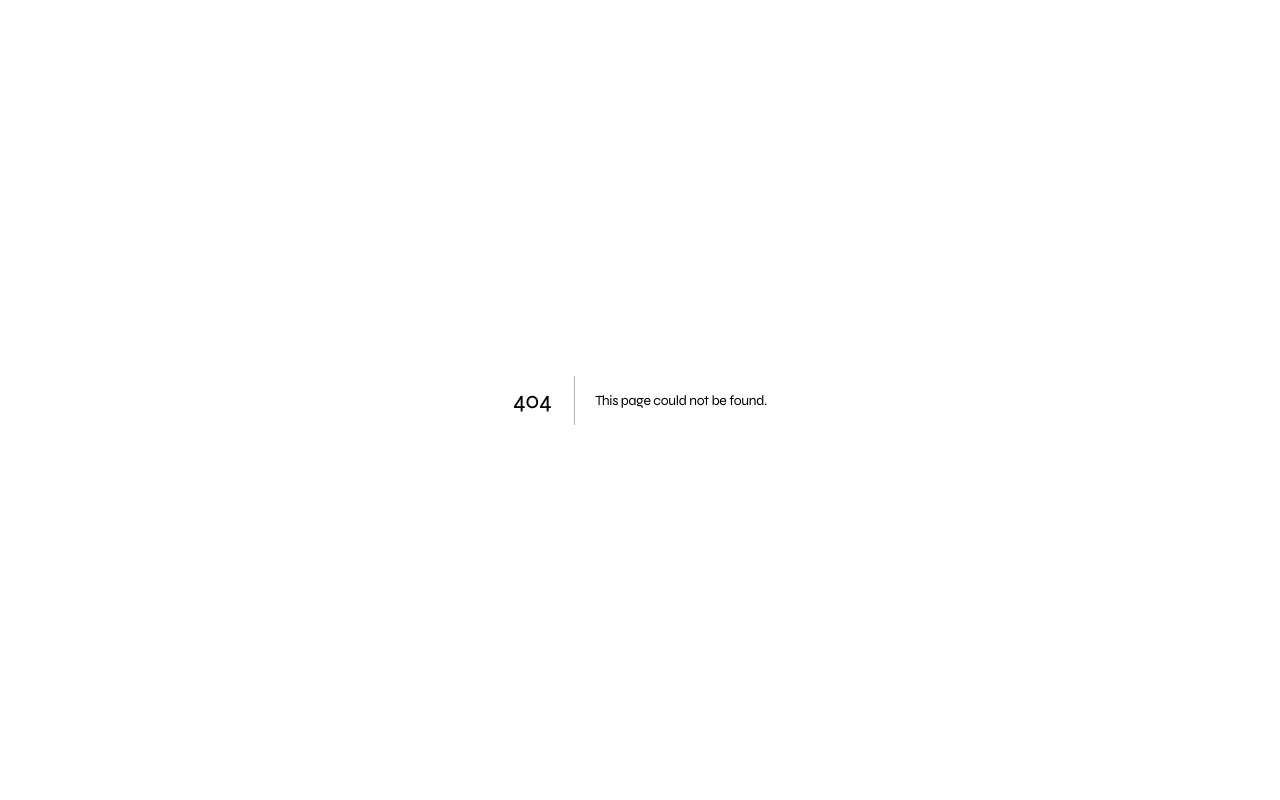
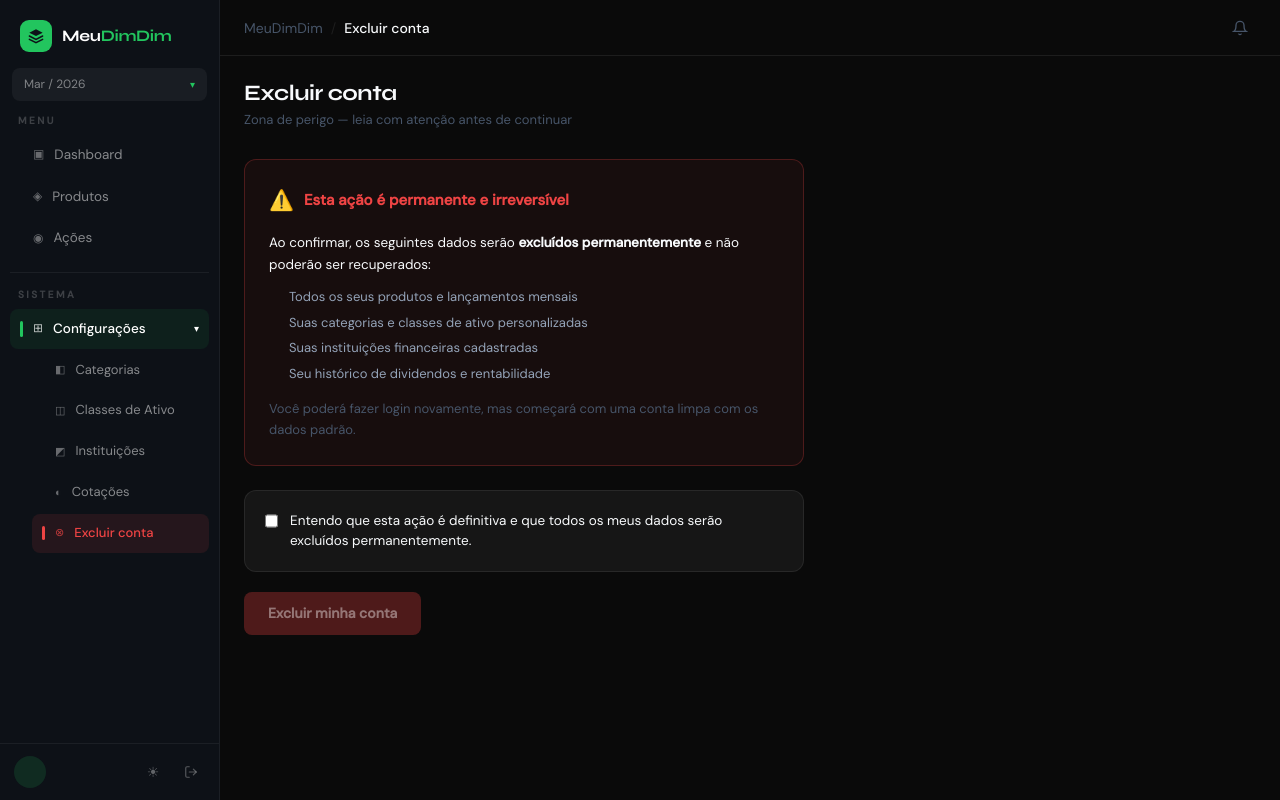
Before and after one commit to mvurban/meudimdim-web, a Next.js app in the folder web/: page /configuracoes/excluir-conta in a window 1280 px wide. Before the commit this address had no page. Built offline with nearby package versions, Linux system fonts and the light colour scheme; no server answers.

Commit message:
Excluir conta

```diff
--- a/web/src/app/configuracoes/categorias/page.tsx
+++ b/web/src/app/configuracoes/categorias/page.tsx
@@ -1,8 +1,9 @@
 'use client'
 
-import { useState } from 'react'
+import { useState, useEffect } from 'react'
+import { useSession } from 'next-auth/react'
 import { AppShell } from '@/components/layout/AppShell'
-import { mockCategories } from '@/lib/mock-data'
+import { getCategories, setCategories } from '@/lib/mock-store'
 import type { Category, CategoryName } from '@/types'
 
 const FIXED_IDS = ['cat1', 'cat2', 'cat3', 'cat4', 'cat5']
@@ -11,10 +12,25 @@ type FormState = { name: string; color: string }
 const EMPTY: FormState = { name: '', color: '#22c55e' }
 
 export default function CategoriasPage() {
-  const [items, setItems] = useState<Category[]>(mockCategories)
+  const { data: session } = useSession()
+  const [items, setItemsState] = useState<Category[]>([])
   const [editing, setEditing] = useState<string | null>(null)
   const [adding, setAdding] = useState(false)
   const [form, setForm] = useState<FormState>(EMPTY)
+
+  const email = session?.user?.email ?? null
+
+  useEffect(() => {
+    if (email) setItemsState(getCategories(email))
+  }, [email])
+
+  function setItems(updater: Category[] | ((prev: Category[]) => Category[])) {
+    setItemsState(prev => {
+      const next = typeof updater === 'function' ? updater(prev) : updater
+      if (email) setCategories(email, next)
+      return next
+    })
+  }
 
   function startAdd() {
     setEditing(null)
--- a/web/src/app/configuracoes/classes/page.tsx
+++ b/web/src/app/configuracoes/classes/page.tsx
@@ -1,19 +1,38 @@
 'use client'
 
-import { useState } from 'react'
+import { useState, useEffect } from 'react'
+import { useSession } from 'next-auth/react'
 import { AppShell } from '@/components/layout/AppShell'
-import { mockAssetClasses, mockCategories } from '@/lib/mock-data'
+import { getAssetClasses, setAssetClasses, getCategories } from '@/lib/mock-store'
 import type { AssetClass, Category } from '@/types'
 
 type FormState = { name: string; categoryId: string }
 const EMPTY: FormState = { name: '', categoryId: '' }
 
 export default function ClassesPage() {
-  const [items, setItems] = useState<AssetClass[]>(mockAssetClasses)
-  const [categories] = useState<Category[]>(mockCategories)
+  const { data: session } = useSession()
+  const [items, setItemsState] = useState<AssetClass[]>([])
+  const [categories, setCategories] = useState<Category[]>([])
   const [editing, setEditing] = useState<string | null>(null)
   const [adding, setAdding] = useState(false)
   const [form, setForm] = useState<FormState>(EMPTY)
+
+  const email = session?.user?.email ?? null
+
+  useEffect(() => {
+    if (email) {
+      setItemsState(getAssetClasses(email))
+      setCategories(getCategories(email))
+    }
+  }, [email])
+
+  function setItems(updater: AssetClass[] | ((prev: AssetClass[]) => AssetClass[])) {
+    setItemsState(prev => {
+      const next = typeof updater === 'function' ? updater(prev) : updater
+      if (email) setAssetClasses(email, next)
+      return next
+    })
+  }
 
   function getCategoryName(id: string) {
     return categories.find(c => c.id === id)?.name ?? '—'
--- /dev/null
+++ b/web/src/app/configuracoes/excluir-conta/page.tsx
@@ -0,0 +1,107 @@
+'use client'
+
+import { useState } from 'react'
+import { useSession, signOut } from 'next-auth/react'
+import { AppShell } from '@/components/layout/AppShell'
+import { deleteUserData } from '@/lib/mock-store'
+
+export default function ExcluirContaPage() {
+  const { data: session } = useSession()
+  const [confirmed, setConfirmed] = useState(false)
+  const [loading, setLoading] = useState(false)
+
+  async function handleDelete() {
+    const email = session?.user?.email
+    if (!email) return
+    setLoading(true)
+    deleteUserData(email)
+    await signOut({ callbackUrl: '/' })
+  }
+
+  return (
+    <AppShell>
+      <div style={{ maxWidth: 560 }}>
+        <h1 style={{ margin: '0 0 4px', fontSize: 22, fontWeight: 700, color: 'var(--text-primary)' }}>
+          Excluir conta
+        </h1>
+        <p style={{ margin: '0 0 28px', fontSize: 13, color: 'var(--text-muted)' }}>
+          Zona de perigo — leia com atenção antes de continuar
+        </p>
+
+        <div style={{
+          background: 'rgba(239,68,68,0.06)',
+          border: '1px solid rgba(239,68,68,0.25)',
+          borderRadius: 12,
+          padding: 24,
+          marginBottom: 24,
+        }}>
+          <div style={{ display: 'flex', alignItems: 'center', gap: 10, marginBottom: 16 }}>
+            <span style={{ fontSize: 20 }}>⚠️</span>
+            <p style={{ margin: 0, fontSize: 15, fontWeight: 600, color: '#ef4444' }}>
+              Esta ação é permanente e irreversível
+            </p>
+          </div>
+
+          <p style={{ margin: '0 0 12px', fontSize: 13.5, color: 'var(--text-primary)', lineHeight: 1.6 }}>
+            Ao confirmar, os seguintes dados serão <strong>excluídos permanentemente</strong> e não poderão ser recuperados:
+          </p>
+
+          <ul style={{ margin: '0 0 16px', paddingLeft: 20, display: 'flex', flexDirection: 'column', gap: 6 }}>
+            {[
+              'Todos os seus produtos e lançamentos mensais',
+              'Suas categorias e classes de ativo personalizadas',
+              'Suas instituições financeiras cadastradas',
+              'Seu histórico de dividendos e rentabilidade',
+            ].map(item => (
+              <li key={item} style={{ fontSize: 13, color: 'var(--text-secondary)', lineHeight: 1.5 }}>
+                {item}
+              </li>
+            ))}
+          </ul>
+
+          <p style={{ margin: 0, fontSize: 13, color: 'var(--text-muted)', lineHeight: 1.6 }}>
+            Você poderá fazer login novamente, mas começará com uma conta limpa com os dados padrão.
+          </p>
+        </div>
+
+        <div style={{
+          background: 'var(--bg-card)',
+          border: '1px solid var(--border)',
+          borderRadius: 12,
+          padding: 20,
+          marginBottom: 20,
+        }}>
+          <label style={{ display: 'flex', alignItems: 'flex-start', gap: 12, cursor: 'pointer' }}>
+            <input
+              type="checkbox"
+              checked={confirmed}
+              onChange={e => setConfirmed(e.target.checked)}
+              style={{ marginTop: 2, width: 16, height: 16, cursor: 'pointer', accentColor: '#ef4444' }}
+            />
+            <span style={{ fontSize: 13.5, color: 'var(--text-primary)', lineHeight: 1.5 }}>
+              Entendo que esta ação é definitiva e que todos os meus dados serão excluídos permanentemente.
+            </span>
+          </label>
+        </div>
+
+        <button
+          onClick={handleDelete}
+          disabled={!confirmed || loading}
+          style={{
+            padding: '10px 24px',
+            borderRadius: 8,
+            border: 'none',
+            background: confirmed && !loading ? '#ef4444' : 'rgba(239,68,68,0.3)',
+            color: confirmed && !loading ? '#fff' : 'rgba(255,255,255,0.4)',
+            fontSize: 14,
+            fontWeight: 600,
+            cursor: confirmed && !loading ? 'pointer' : 'not-allowed',
+            transition: 'all 0.15s',
+          }}
+        >
+          {loading ? 'Excluindo...' : 'Excluir minha conta'}
+        </button>
+      </div>
+    </AppShell>
+  )
+}
--- a/web/src/app/configuracoes/instituicoes/page.tsx
+++ b/web/src/app/configuracoes/instituicoes/page.tsx
@@ -1,15 +1,31 @@
 'use client'
 
-import { useState } from 'react'
+import { useState, useEffect } from 'react'
+import { useSession } from 'next-auth/react'
 import { AppShell } from '@/components/layout/AppShell'
-import { mockInstitutions } from '@/lib/mock-data'
+import { getInstitutions, setInstitutions } from '@/lib/mock-store'
 import type { Institution } from '@/types'
 
 export default function InstituicoesConfigPage() {
-  const [items, setItems] = useState<Institution[]>(mockInstitutions)
+  const { data: session } = useSession()
+  const [items, setItemsState] = useState<Institution[]>([])
   const [editing, setEditing] = useState<string | null>(null)
   const [adding, setAdding] = useState(false)
   const [name, setName] = useState('')
+
+  const email = session?.user?.email ?? null
+
+  useEffect(() => {
+    if (email) setItemsState(getInstitutions(email))
+  }, [email])
+
+  function setItems(updater: Institution[] | ((prev: Institution[]) => Institution[])) {
+    setItemsState(prev => {
+      const next = typeof updater === 'function' ? updater(prev) : updater
+      if (email) setInstitutions(email, next)
+      return next
+    })
+  }
 
   function startAdd() {
     setEditing(null)
--- a/web/src/components/layout/Sidebar.tsx
+++ b/web/src/components/layout/Sidebar.tsx
@@ -5,6 +5,7 @@ import { usePathname } from 'next/navigation'
 import { useState, useEffect } from 'react'
 import { useSession, signOut } from 'next-auth/react'
 import { ThemeToggle } from './ThemeToggle'
+import { initUserData } from '@/lib/mock-store'
 
 const NAV = [
   { href: '/dashboard', icon: '▣', label: 'Dashboard' },
@@ -13,10 +14,11 @@ const NAV = [
 ]
 
 const CONFIG_NAV = [
-  { href: '/configuracoes/categorias',   icon: '◧', label: 'Categorias'      },
-  { href: '/configuracoes/classes',      icon: '◫', label: 'Classes de Ativo' },
-  { href: '/configuracoes/instituicoes', icon: '◩', label: 'Instituições'     },
-  { href: '/configuracoes/cotacoes',     icon: '◐', label: 'Cotações'         },
+  { href: '/configuracoes/categorias',    icon: '◧', label: 'Categorias',      danger: false },
+  { href: '/configuracoes/classes',       icon: '◫', label: 'Classes de Ativo', danger: false },
+  { href: '/configuracoes/instituicoes',  icon: '◩', label: 'Instituições',     danger: false },
+  { href: '/configuracoes/cotacoes',      icon: '◐', label: 'Cotações',         danger: false },
+  { href: '/configuracoes/excluir-conta', icon: '⊗', label: 'Excluir conta',    danger: true  },
 ]
 
 export function Sidebar() {
@@ -36,6 +38,11 @@ export function Sidebar() {
       sessionStorage.setItem('sidebar-config-expanded', 'true')
     }
   }, [pathname])
+
+  useEffect(() => {
+    const email = session?.user?.email
+    if (email) initUserData(email)
+  }, [session])
 
   function toggleExpanded() {
     setExpanded(v => {
@@ -148,15 +155,28 @@ export function Sidebar() {
 
             {expanded && (
               <ul style={{ listStyle: 'none', padding: '2px 0 2px 22px', margin: 0, display: 'flex', flexDirection: 'column', gap: 2 }}>
-                {CONFIG_NAV.map(item => (
-                  <li key={item.href}>
-                    <Link href={item.href} style={{ ...navStyle(item.href), fontSize: 13 }}>
-                      <span style={{ width: 3, height: 14, borderRadius: 99, flexShrink: 0, background: active(item.href) ? '#22c55e' : 'transparent' }} />
-                      <span style={{ fontSize: 11, opacity: 0.75, color: active(item.href) ? '#22c55e' : 'inherit' }}>{item.icon}</span>
-                      {item.label}
-                    </Link>
-                  </li>
-                ))}
+                {CONFIG_NAV.map(item => {
+                  const accentColor = item.danger ? '#ef4444' : '#22c55e'
+                  const isActive = active(item.href)
+                  return (
+                    <li key={item.href}>
+                      <Link href={item.href} style={{
+                        ...navStyle(item.href),
+                        fontSize: 13,
+                        color: item.danger
+                          ? (isActive ? '#ef4444' : 'rgba(239,68,68,0.6)')
+                          : (isActive ? '#fff' : 'rgba(255,255,255,0.5)'),
+                        background: isActive
+                          ? (item.danger ? 'rgba(239,68,68,0.1)' : 'rgba(34,197,94,0.12)')
+                          : 'transparent',
+                      }}>
+                        <span style={{ width: 3, height: 14, borderRadius: 99, flexShrink: 0, background: isActive ? accentColor : 'transparent' }} />
+                        <span style={{ fontSize: 11, opacity: 0.75, color: isActive ? accentColor : 'inherit' }}>{item.icon}</span>
+                        {item.label}
+                      </Link>
+                    </li>
+                  )
+                })}
               </ul>
             )}
           </li>
--- a/web/src/components/layout/Topbar.tsx
+++ b/web/src/components/layout/Topbar.tsx
@@ -3,12 +3,15 @@
 import { usePathname } from 'next/navigation'
 
 const LABELS: Record<string, string> = {
-  dashboard:    'Dashboard',
-  produtos:     'Produtos',
-  acoes:        'Ações',
-  instituicoes: 'Visão por Instituição',
-  cotacoes:     'Cotações de Câmbio',
-  admin:        'Configurações',
+  dashboard:      'Dashboard',
+  produtos:       'Produtos',
+  acoes:          'Ações',
+  instituicoes:   'Visão por Instituição',
+  cotacoes:       'Cotações de Câmbio',
+  admin:          'Configurações',
+  categorias:     'Categorias',
+  classes:        'Classes de Ativo',
+  'excluir-conta':'Excluir conta',
 }
 
 interface TopbarProps {
--- /dev/null
+++ b/web/src/lib/mock-store.ts
@@ -0,0 +1,48 @@
+import type { Category, AssetClass, Institution } from '@/types'
+import { mockCategories, mockAssetClasses, mockInstitutions } from './mock-data'
+
+function key(email: string, entity: string) {
+  return `mdd_${email}_${entity}`
+}
+
+export function initUserData(email: string): void {
+  if (localStorage.getItem(key(email, 'initialized'))) return
+  localStorage.setItem(key(email, 'categories'), JSON.stringify(mockCategories))
+  localStorage.setItem(key(email, 'assetClasses'), JSON.stringify(mockAssetClasses))
+  localStorage.setItem(key(email, 'institutions'), JSON.stringify(mockInstitutions))
+  localStorage.setItem(key(email, 'products'), JSON.stringify([]))
+  localStorage.setItem(key(email, 'initialized'), '1')
+}
+
+export function getCategories(email: string): Category[] {
+  const d = localStorage.getItem(key(email, 'categories'))
+  return d ? JSON.parse(d) : []
+}
+
+export function setCategories(email: string, items: Category[]): void {
+  localStorage.setItem(key(email, 'categories'), JSON.stringify(items))
+}
+
+export function getAssetClasses(email: string): AssetClass[] {
+  const d = localStorage.getItem(key(email, 'assetClasses'))
+  return d ? JSON.parse(d) : []
+}
+
+export function setAssetClasses(email: string, items: AssetClass[]): void {
+  localStorage.setItem(key(email, 'assetClasses'), JSON.stringify(items))
+}
+
+export function getInstitutions(email: string): Institution[] {
+  const d = localStorage.getItem(key(email, 'institutions'))
+  return d ? JSON.parse(d) : []
+}
+
+export function setInstitutions(email: string, items: Institution[]): void {
+  localStorage.setItem(key(email, 'institutions'), JSON.stringify(items))
+}
+
+export function deleteUserData(email: string): void {
+  ['categories', 'assetClasses', 'institutions', 'products', 'initialized'].forEach(e => {
+    localStorage.removeItem(key(email, e))
+  })
+}
```
